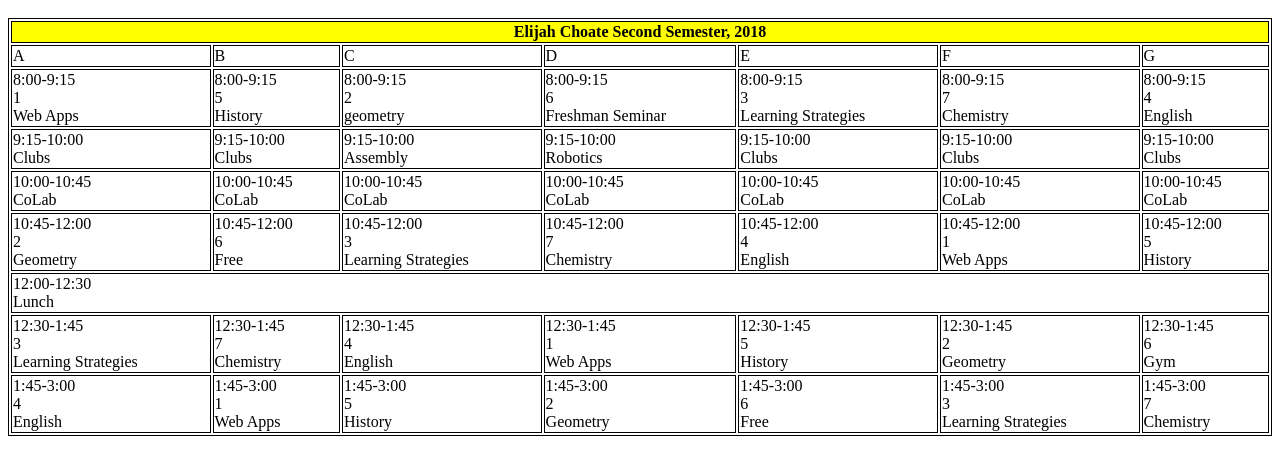
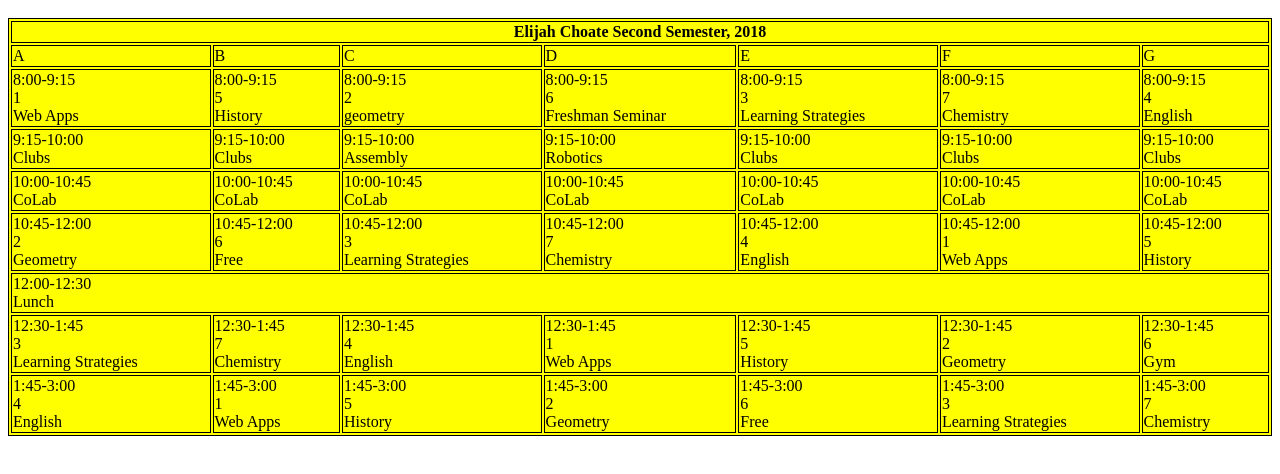
Before and after one commit to person100/person100.github.io, a plain HTML site: page schedule.html in a window 1280 px wide. Shown: the part 48-522 px from the top of the page. Drawn offline with Linux system fonts and the light colour scheme.

Commit message:
Update schedule.html

```diff
--- a/schedule.html
+++ b/schedule.html
@@ -4,7 +4,7 @@
 <head>
 <style>
 free {background-color: blue;}
- th { background-color: yellow;}
+ table, tr { background-color: yellow;}
 table, th, td, tr{border: 1px solid  black;}
 </style>
 </head>
```
